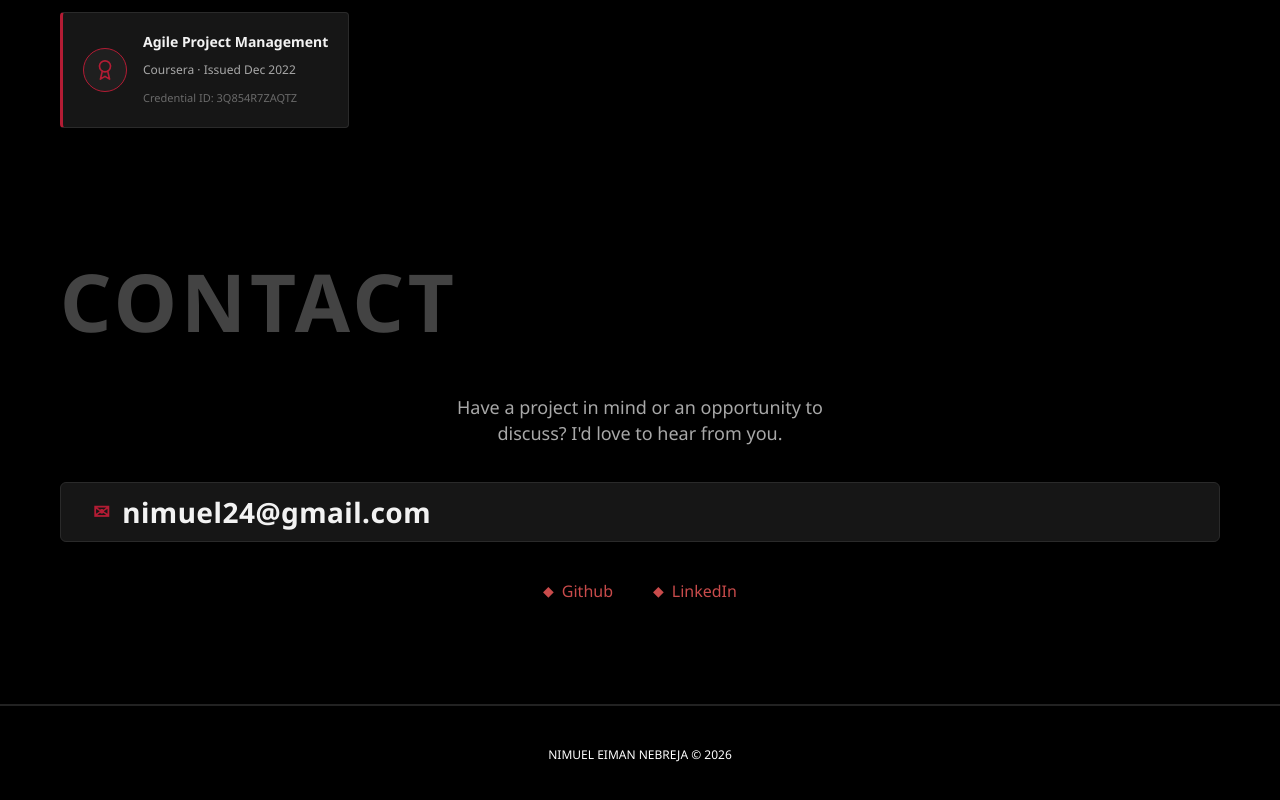
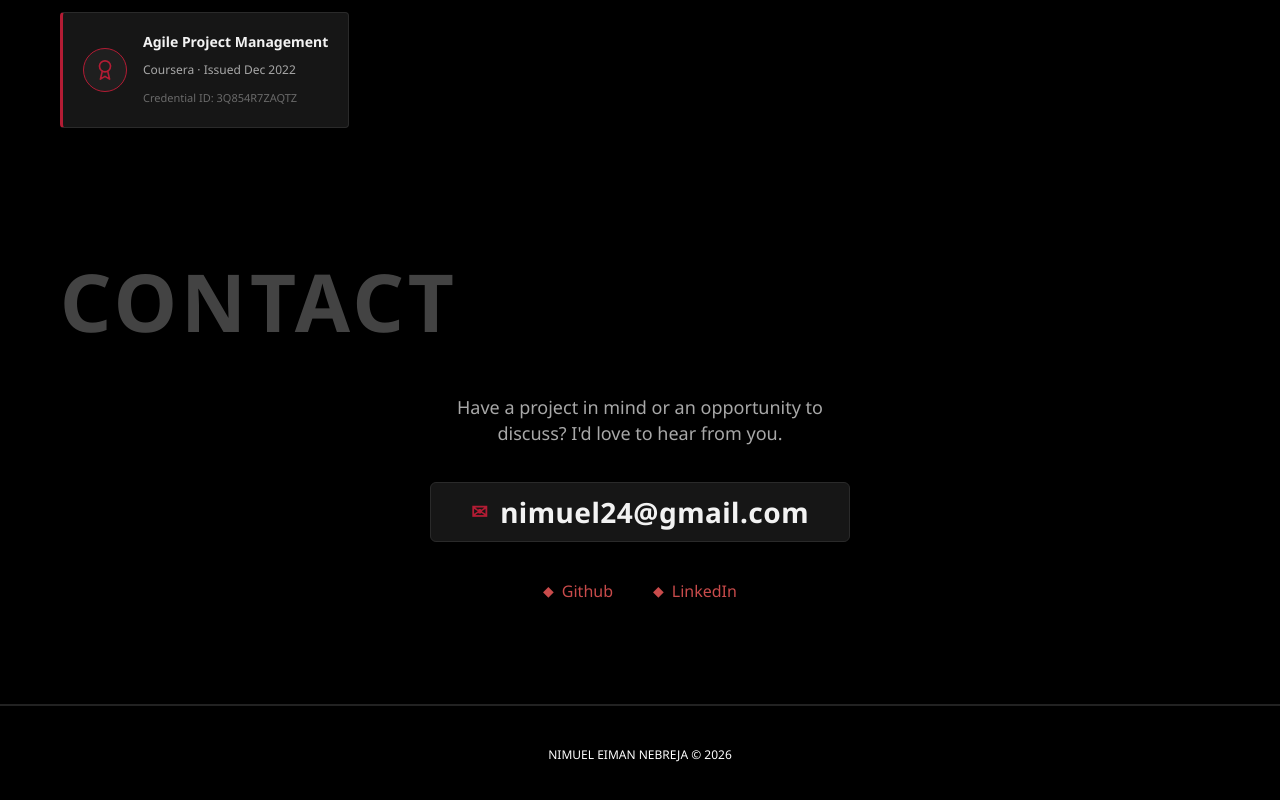
Before and after one commit to eimanebreja/eimanebreja.github.io, a React (Create React App) app: page / in a window 1280 px wide. Shown: the part 3746-4546 px from the top of the page. Built offline with nearby package versions, Linux system fonts and the light colour scheme.

Commit message:
fix contact btton

```diff
--- a/src/components/Contact/ContactElements.js
+++ b/src/components/Contact/ContactElements.js
@@ -55,10 +55,13 @@ export const ContactBody = styled.div`
   display: flex;
   flex-direction: column;
   alig-items: center;
+  max-width: 420px;
+  margin: 0 auto;
 `;
 
 export const ContactEmail = styled.a`
-  display: inline-flex;
+  display: flex;
+  justify-content: center;
   align-items: center;
   gap: 12px;
   background: #161616;
@@ -71,6 +74,7 @@ export const ContactEmail = styled.a`
   color: #f2f2f2;
   letter-spacing: 0.5px;
   transition: 0.3s ease;
+  text-align: center;
 
   &:hover {
     border-color: #b31c34;
```
